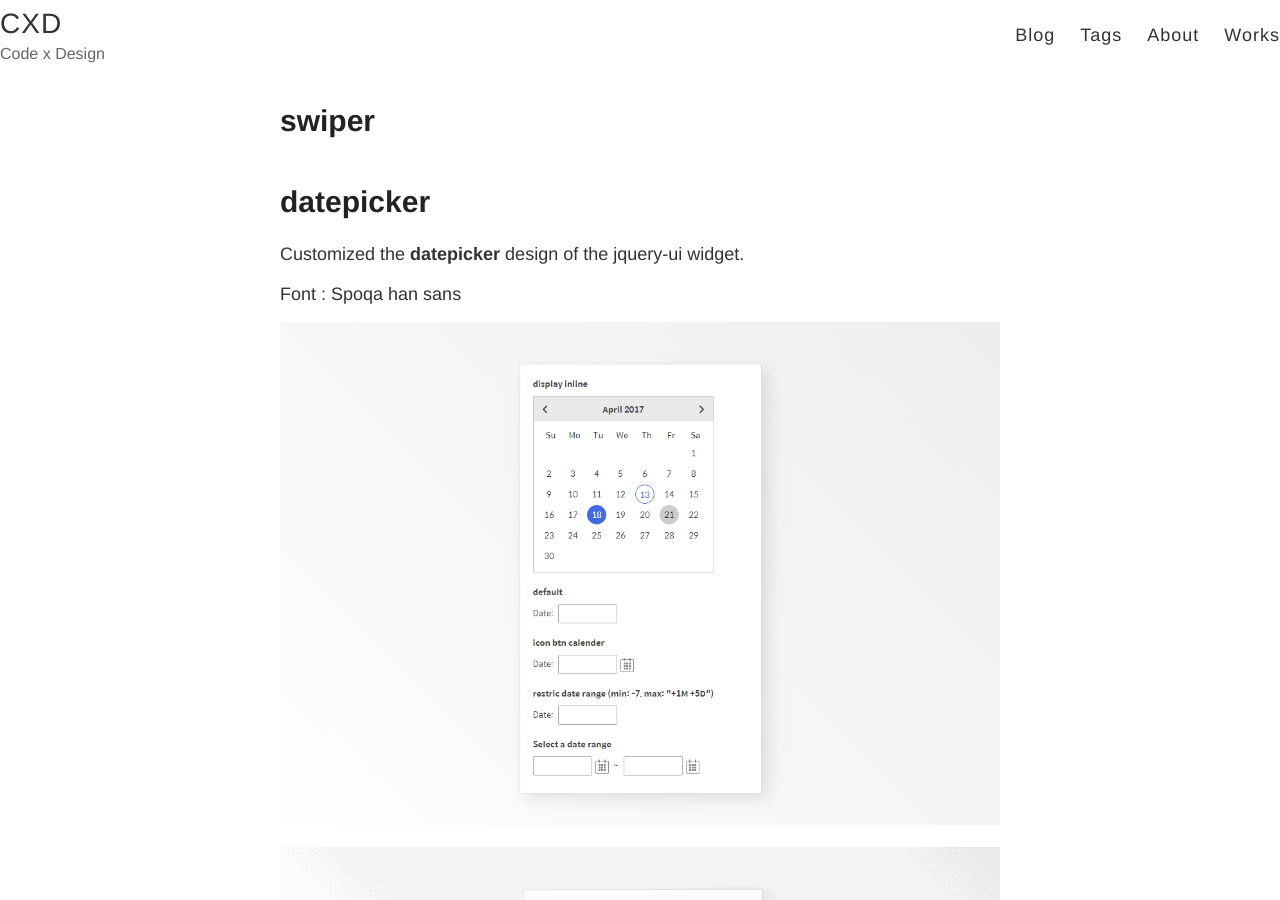
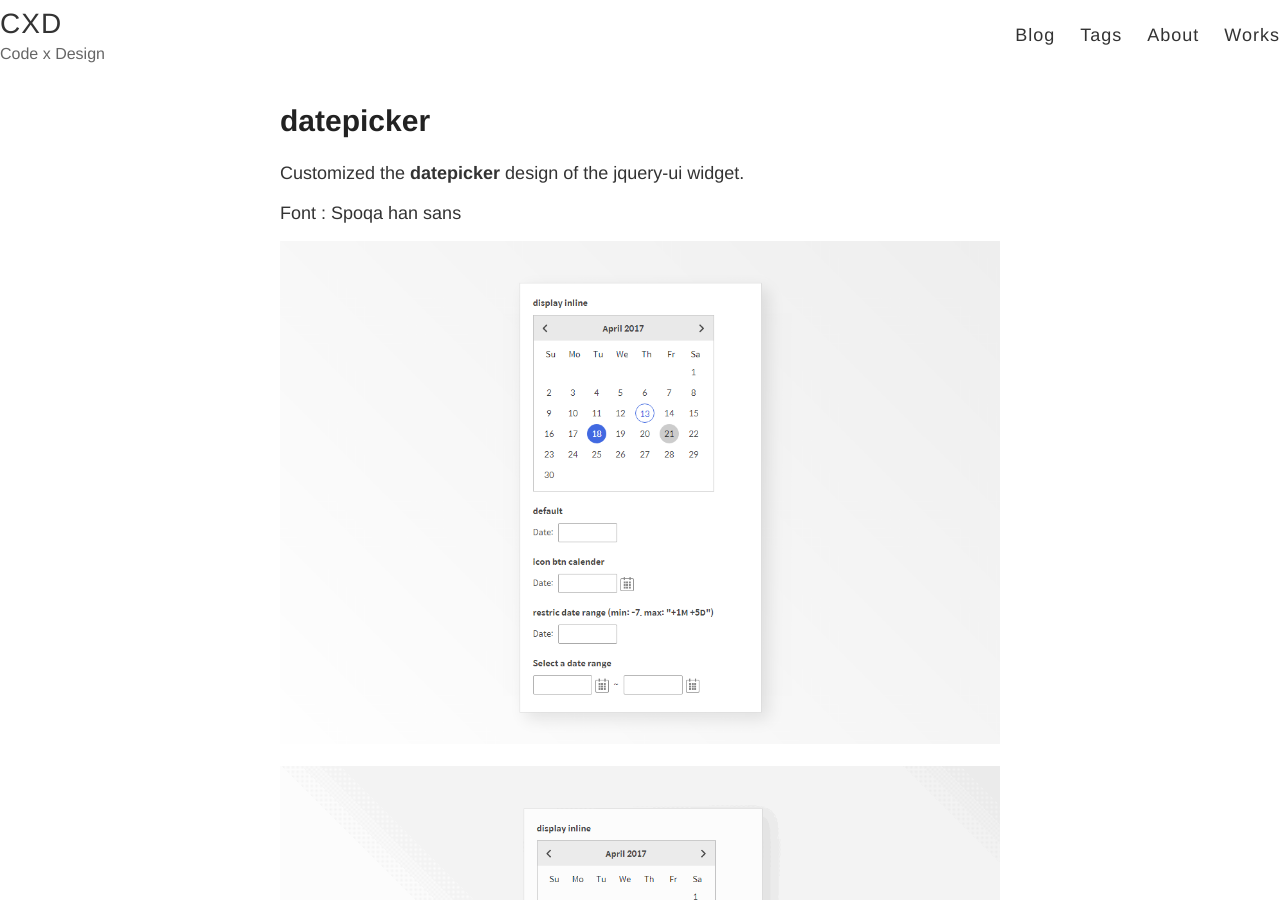
Before and after one commit to songssss/songssss.github.io, a Jekyll site: the page built from _posts/2017-04-12-datepicker.md, in a window 1280 px wide and 900 px high. Built offline with Jekyll 4.4.1, drawn with Linux system fonts in a browser that asks for light colours.

Commit message:
title edit

```diff
--- a/_posts/2017-04-12-datepicker.md
+++ b/_posts/2017-04-12-datepicker.md
@@ -1,12 +1,10 @@
 ---
 layout: post
-title: swiper
+title: datepicker
 tags:
 - swiper
 ---
 
-
-# datepicker
 
 Customized the **datepicker** design of the jquery-ui widget.
 
```
